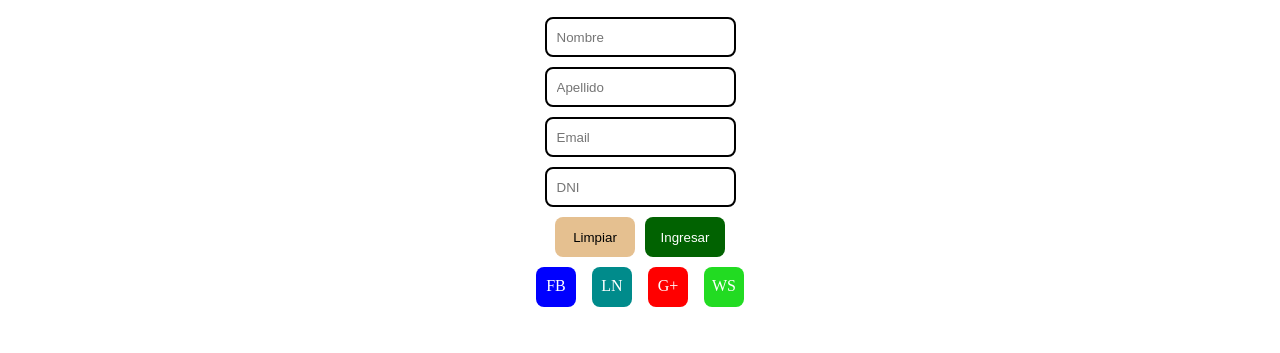
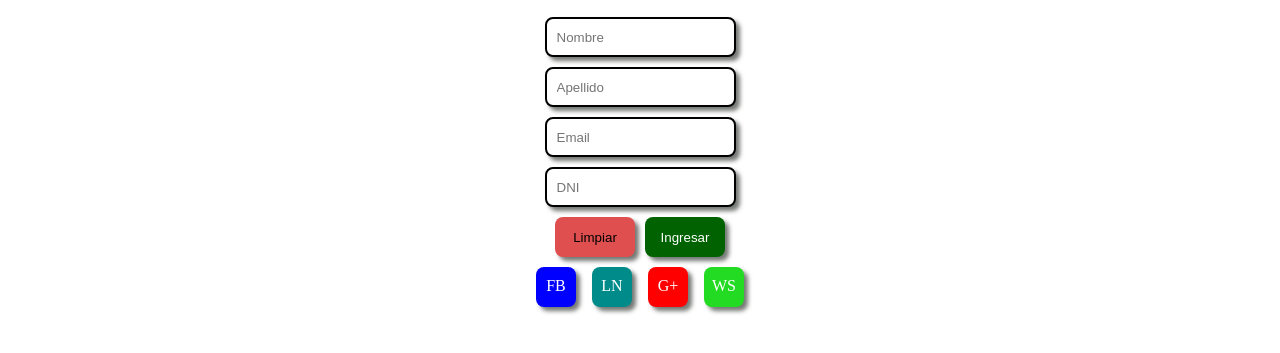
Before and after one commit to LeoMontani/curso-nodeJS-practica-git, a plain HTML site: page Clase-3-practica/index.html in a window 1280 px wide. Shown: the part 63-416 px from the top of the page. Drawn offline with Linux system fonts and the light colour scheme.

Commit message:
cambié el color del botón primario y agregué sombras a los contenedores

```diff
--- a/Clase-3-practica/Styles.css
+++ b/Clase-3-practica/Styles.css
@@ -30,6 +30,7 @@ input {
   border-radius: 8px;
   padding-left: 10px;
   height: 40px;
+  box-shadow: 4px 4px 4px 0 rgba(58, 64, 58, 0.7);
 }
 .button_container {
   display: flex;
@@ -43,7 +44,8 @@ input {
   text-align: center;
   border: none;
   border-radius: 8px;
-  background-color: #e5c090;
+  background-color: #df4f4f;
+  box-shadow: 4px 4px 4px 0 rgba(58, 64, 58, 0.7);
 }
 .secondary_button {
   width: 80px;
@@ -54,6 +56,7 @@ input {
   border-radius: 8px;
   background-color: #016201;
   color: #fff;
+  box-shadow: 4px 4px 4px 0 rgba(58, 64, 58, 0.7);
 }
 .socials_container {
   width: 240px;
@@ -72,6 +75,7 @@ input {
   width: 40px;
   height: 40px;
   border-radius: 8px;
+  box-shadow: 4px 4px 4px 0 rgba(58, 64, 58, 0.7);
 }
 .linkedin {
   background-color: #008b8b;
@@ -79,6 +83,7 @@ input {
   width: 40px;
   height: 40px;
   border-radius: 8px;
+  box-shadow: 4px 4px 4px 0 rgba(58, 64, 58, 0.7);
 }
 .google-plus {
   background-color: #ff0000;
@@ -86,6 +91,7 @@ input {
   width: 40px;
   height: 40px;
   border-radius: 8px;
+  box-shadow: 4px 4px 4px 0 rgba(58, 64, 58, 0.7);
 }
 .whatsapp {
   background-color: #22db22;
@@ -93,4 +99,5 @@ input {
   width: 40px;
   height: 40px;
   border-radius: 8px;
+  box-shadow: 4px 4px 4px 0 rgba(58, 64, 58, 0.7);
 }
```
